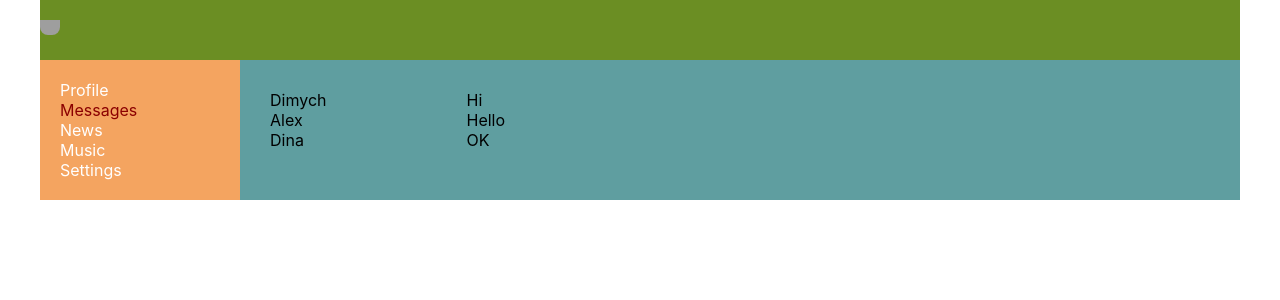
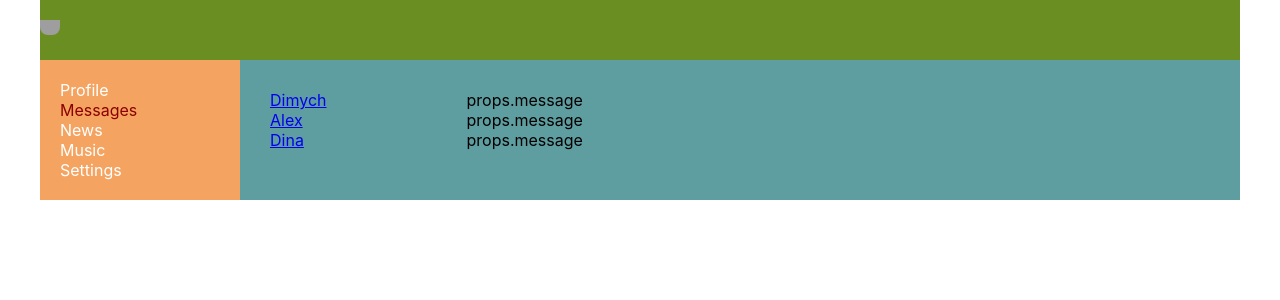
Before and after one commit to DinaSem/socialnet, a React (Create React App) app: page /dialogs in a window 1280 px wide. Shown: the top 300 px of the page. Built offline with nearby package versions, Linux system fonts and the light colour scheme; grey boxes are pictures that could not be loaded.

Commit message:
23 урок

```diff
--- a/src/App.tsx
+++ b/src/App.tsx
@@ -19,8 +19,8 @@ function App(props:any) {
                 <Header/>
                 <Navbar/>
                 <div className='app-wrapper-content'>
-                    <Route path = '/profile' component={Profile}/>
-                    <Route path = '/dialogs' component={Dialogs}/>
+                    <Route  path = '/profile' component={Profile}/>
+                    <Route  path = '/dialogs' component={Dialogs}/>
 
                 </div>
             </div>
--- a/src/components/Dialogs/Dialogs.tsx
+++ b/src/components/Dialogs/Dialogs.tsx
@@ -1,26 +1,30 @@
 import React from 'react';
+import { NavLink } from 'react-router-dom';
 import s from './Dialogs.module.css'
+
+function DialogItem(props:any){
+    let path = '/dialogs/' + props.id;
+return( <div className={s.dialog}>
+    <NavLink to={path}>{props.name} </NavLink>
+</div>)
+}
+function Message(props:any){
+    return(<div className={s.message}>props.message</div>)
+}
 
 function Dialogs(props:any) {
     return (
-        <div className={s.dialogs}>
+        <div className={s.dialogs + ' ' + s.active}>
             <div className={s.dialogsItems}>
-                <div className={s.dialog}>
-                    Dimych
-                </div>
-                <div className={s.dialog}>
-                    Alex
-                </div>
-                <div className={s.dialog}>
-                    Dina
-                </div>
+
+                <DialogItem name='Dimych' id='1'/>
+                <DialogItem name='Alex' id='2'/>
+                <DialogItem name='Dina' id='3'/>
             </div>
             <div className={s.messages}>
-                <div className={s.message}>Hi</div>
-                <div className={s.message}>Hello</div>
-                <div className={s.message}>OK</div>
-
-
+                <Message message='Hi'/>
+                <Message message='Hello'/>
+                <Message message='OK'/>
             </div>
         </div>
 
--- a/src/components/Navbar/Navbar.tsx
+++ b/src/components/Navbar/Navbar.tsx
@@ -4,7 +4,7 @@ import s from './Navbar.module.css'
 
 
 
-function Navbar() {
+function Navbar(props:any) {
     return (
             <nav className={s.nav}>
                 <div className={s.item}>
--- a/src/components/Profile/MyPosts/MyPosts.module.css
+++ b/src/components/Profile/MyPosts/MyPosts.module.css
@@ -6,3 +6,6 @@
 .content img{
     height: 500px;
 }
+.postsBlog{
+    padding: 10px;
+}
--- a/src/components/Profile/MyPosts/MyPosts.tsx
+++ b/src/components/Profile/MyPosts/MyPosts.tsx
@@ -4,11 +4,11 @@ import Post from "./Post/Post";
 
 function MyPosts() {
     return (
-        <div>
-            My Posts
+        <div className={s.postsBlog}>
+            <h3>My Posts</h3>
             <div>
-                <textarea></textarea>
-                <button>Add post</button>
+                <div><textarea></textarea></div>
+                <div><button>Add post</button></div>
             </div>
             <div className={s.posts}>
                 <Post message = "Hi, how are you?" likesCount = "0"/>
--- a/src/components/Profile/Profile.tsx
+++ b/src/components/Profile/Profile.tsx
@@ -1,16 +1,13 @@
 import React from 'react';
 import s from './Profile.module.css'
 import MyPosts from "./MyPosts/MyPosts";
+import ProfileInfo from "./ProfileInfo";
+
 
 function Profile() {
     return (
         <div>
-            <div className={s.content}>
-                <img src="https://cdn3.wealthyaffiliate.com/uploads/1474011/blog/6d8136d9fa56ca229177145d47ffcc6b1541191250_1541194597_cropped.jpg" alt=""/>
-            </div>
-            <div>
-                ava+description
-            </div>
+<ProfileInfo/>
             <MyPosts/>
         </div>)
 }
--- /dev/null
+++ b/src/components/Profile/ProfileInfo.module.css
@@ -0,0 +1,9 @@
+
+.content img{
+    padding: 0;
+    width: 80%;
+    height: 80%;
+}
+.dicription{
+    padding: 10px;
+}
--- /dev/null
+++ b/src/components/Profile/ProfileInfo.tsx
@@ -0,0 +1,16 @@
+import s from "./ProfileInfo.module.css";
+import React from "react";
+
+function ProfileInfo(props:any){
+    return(
+        <div>
+            <div className={s.content}>
+                <img src="https://cdn3.wealthyaffiliate.com/uploads/1474011/blog/6d8136d9fa56ca229177145d47ffcc6b1541191250_1541194597_cropped.jpg" alt=""/>
+            </div>
+            <div className={s.dicription}>
+                ava+description
+            </div>
+        </div>
+    )
+}
+export default ProfileInfo;
```
